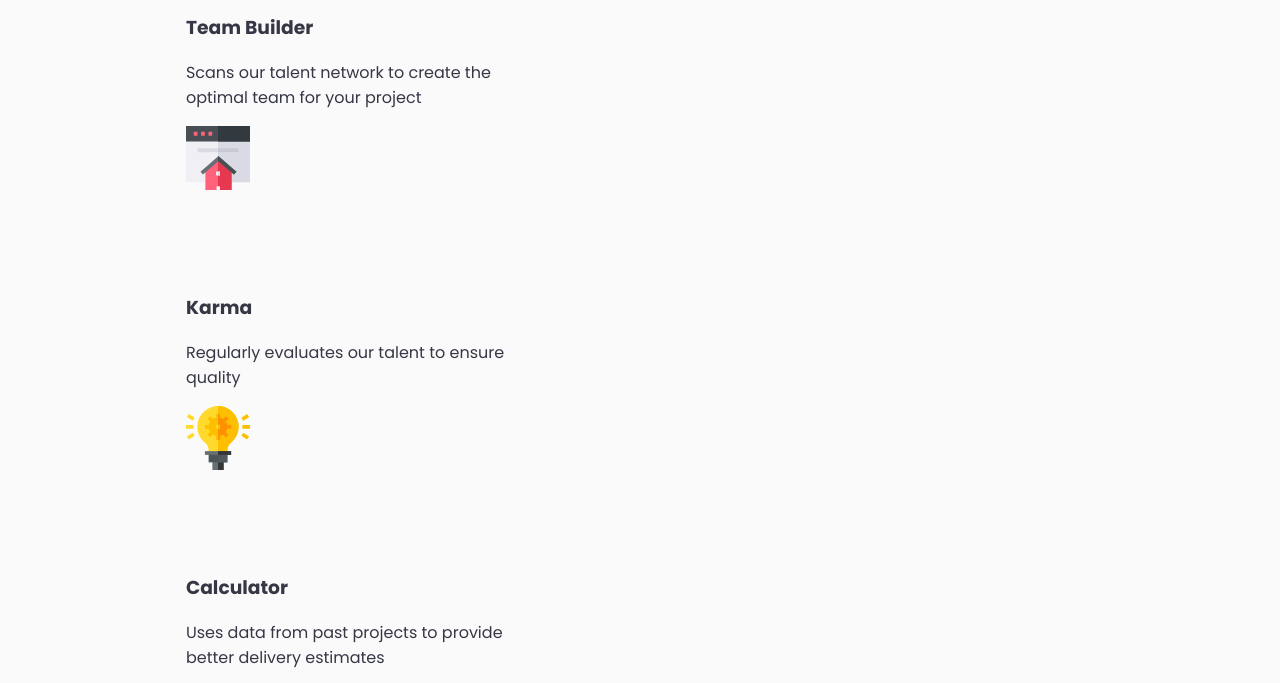
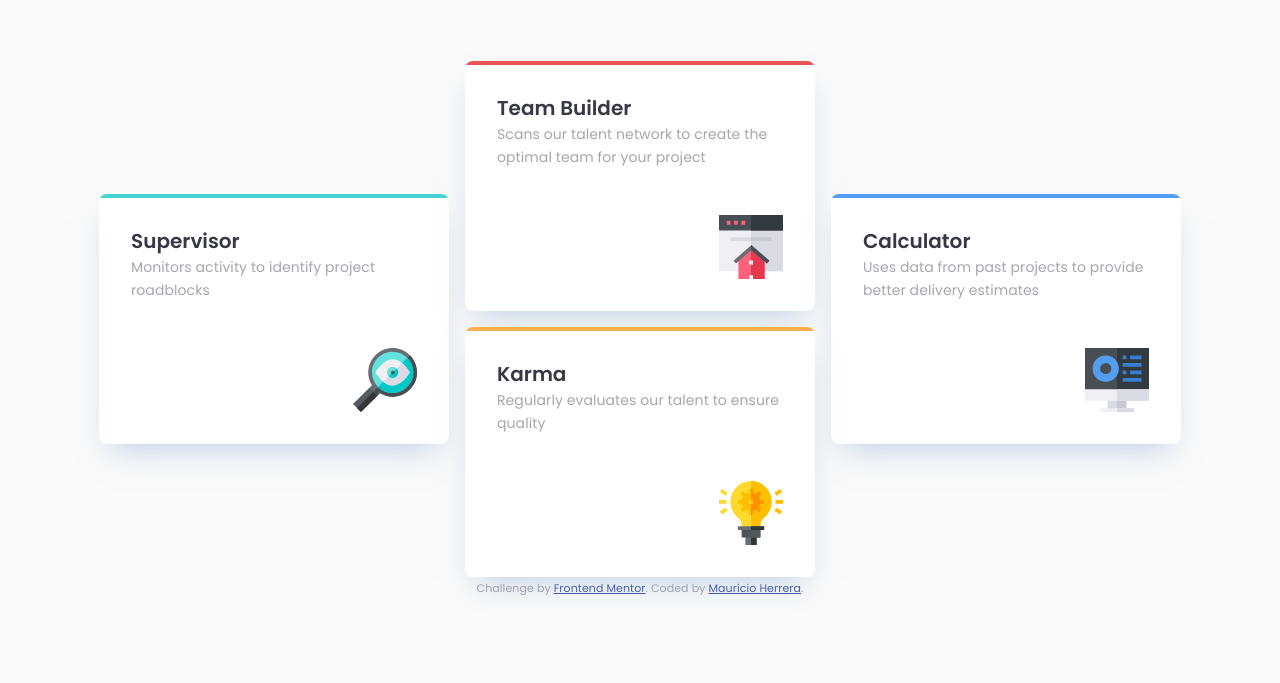
Before and after one commit to newspaceracer/probable-octo-robot, a plain HTML site: page index.html in a window 1280 px wide. Shown: the part 190-873 px from the top of the page. After the commit the page ends 800 px from the top, so only its background shows below. Drawn offline with Linux system fonts and the light colour scheme.

Commit message:
challenge completed

```diff
--- a/index.css
+++ b/index.css
@@ -1,51 +1,170 @@
-:root{
-    --text-color: hsl(234, 12%, 24%);
+:root {
+    --title-color: hsl(232, 12%, 24%);
+    --text-color: hsla(234, 12%, 34%, .5);
     --background-color: hsl(0, 0%, 98%);
+    --space-s: 1rem;
+    --space-m: 2rem;
+    --space-l: 4rem;
+    --radius-base: 8px;
+    --shadow-base: 0 15px 30px -11px hsla(213, 47%, 67%, 0.5);
+    --color-surface: white;
 
+    --color-red: hsl(0, 78%, 62%);      /* Team Builder */
+    --color-cyan: hsl(180, 62%, 55%);    /* Supervisor */
+    --color-orange: hsl(34, 97%, 64%);   /* Karma */
+    --color-blue: hsl(212, 86%, 64%);    /* Calculator */
 }
 
-*{
+* {
+    margin: 0;
+    padding: 0;
+    box-sizing: border-box;
     font-family: "Poppins", sans-serif;
 }
-
 
 body {
     display: flex;
     flex-direction: column;
     justify-content: center;
     align-items: center;
-    height: 100vh;
+    min-height: 100vh;  /* Changed from height to min-height */
     background-color: var(--background-color);
-    color: var(--text-color);
+    color: var(--title-color);
 }
 
-h1{
+h1 {
     font-size: 2.25rem;
     font-weight: 200;
+    letter-spacing: 0.25px;
 }
 
 strong {
     font-weight: 600;
 }
 
-h2{
+h2 {
     font-size: 1rem;
     font-weight: 400;
+    max-width: 55ch;
+    line-height: 25px;
+    color: var(--text-color);
 }
 
-.class-grid{
+h3 {
+    font-size: 1.25rem;
+    font-weight: 600;
+}
+
+p {
+    font-size: 0.875rem;
+    font-weight: 400;
+    letter-spacing: 0.09px;
+    line-height: 23px;
+    color: var(--text-color);
+}
+
+/* COMPOSITION */
+.center-content {
     display: flex;
     flex-direction: column;
-    flex-wrap: wrap;
-    max-height: 530px;
+    align-items: center;
+    justify-content: center;
 }
 
-.card{
+.stack {
+    display: flex;
+    flex-direction: column;
+    gap: var(--space-s);
+    text-align: center;  /* Add this for centered text */
+    padding-bottom: var(--space-l);
+}
+
+.cluster {
+    display: flex;
+    flex-wrap: wrap;
+    gap: var(--space-s);
+    justify-content: center;
+    align-items: center;
+    width: 100%;
+}
+
+.card {
+    position: relative;
+    background: var(--color-surface);
+    padding: var(--space-m);
+    border-radius: var(--radius-base);
+    box-shadow: var(--shadow-base);
+    width: 350px;
     height: 250px;
-    width: 350px;
-    display: block;
+    overflow: hidden;
+    display: flex;
     flex-direction: column;
-    border-radius: 8px;
-    margin-top: 30px;
-    box-shadow: 0 15 30 -11 hsla(213, 47%, 67%, .5);
+    justify-content: space-between;
 }
+
+.card::before {
+    content: '';
+    position: absolute;
+    top: 0;
+    left: 0;
+    width: 100%;
+    height: 4px;
+}
+
+.card[data-type="supervisor"]::before {
+    background: var(--color-cyan);
+}
+
+.card[data-type="team-builder"]::before {
+    background: var(--color-red);
+}
+
+.card[data-type="karma"]::before {
+    background: var(--color-orange);
+}
+
+.card[data-type="calculator"]::before {
+    background: var(--color-blue);
+}
+
+.cluster {
+    display: flex;
+    flex-wrap: wrap;
+    gap: var(--space-s);
+    justify-content: center;
+    align-items: center;
+    width: 100%;
+}
+
+@media (min-width: 1080px) {
+    .cluster {
+        display: grid;
+        grid-template-columns: repeat(3, 1fr);
+        grid-template-rows: repeat(4, auto);
+        gap: var(--space-s);
+    }
+
+    .card:nth-child(1) { /* Supervisor */
+        grid-column: 1;
+        grid-row: 2 / 4;
+    }
+
+    .card:nth-child(2) { /* Team Builder */
+        grid-column: 2;
+        grid-row: 1 / 3;
+    }
+
+    .card:nth-child(3) { /* Calculator */
+        grid-column: 3;
+        grid-row: 2 / 4;
+    }
+
+    .card:nth-child(4) { /* Karma */
+        grid-column: 2;
+        grid-row: 3 / 5;
+    }
+}
+
+.card img {
+    align-self: flex-end;
+}
--- a/index.html
+++ b/index.html
@@ -19,43 +19,59 @@
   </style>
 </head>
 <body>
-  <main>
-  <h1>Reliable, efficient delivery
-  <strong>Powered by Technology</strong></h1>
+  <main class="center-content">
+    <!-- Stack for header content -->
+    <div class="stack">
+      <h1>Reliable, efficient delivery<br>
+        <strong>Powered by Technology</strong>
+      </h1>
 
       <h2>Our Artificial Intelligence powered tools use millions of project data points
       to ensure that your project is successful</h2>
-  <div class="card-grid">
-    <div class="card">
+    </div>
+
+    <!-- Cluster for card layout -->
+    <div class="cluster" data-layout="card-grid">
+      <div class="card flow" data-type="supervisor">
+        <div class="card-text">
           <h3>Supervisor</h3>
           <p>Monitors activity to identify project roadblocks</p>
+        </div>
         <img src="images/icon-supervisor.svg" alt="icon of magnifying glass">
       </div>
 
-    <div class="card">
+      <div class="card flow" data-type="team-builder">
+        <div class="card-text">
           <h3>Team Builder</h3>
           <p>Scans our talent network to create the optimal team for your project</p>
+        </div>
       <img src="images/icon-team-builder.svg" alt="icon of house">
      </div>
 
-    <div class="card">
+      <div class="card flow" data-type="calculator">
+      <div class="card-text">
+        <h3>Calculator</h3>
+        <p>Uses data from past projects to provide better delivery estimates</p>
+      </div>
+      <img src="images/icon-calculator.svg" alt="icon of computer">
+      </div>
+
+      <div class="card flow" data-type="karma">
+        <div class="card-text">
         <h3>Karma</h3>
         <p>Regularly evaluates our talent to ensure quality</p>
+        </div>
       <img src="images/icon-karma.svg" alt="icon of light bulb">
       </div>
+   </div>
 
-    <div class="card">
-      <h3>Calculator</h3>
-      <p>Uses data from past projects to provide better delivery estimates</p>
-      <img src="images/icon-calculator.svg" alt="icon of computer">
-    </div>
-   </div>
+
   </main>
 
   <footer>
     <p class="attribution">
       Challenge by <a href="https://www.frontendmentor.io?ref=challenge" target="_blank">Frontend Mentor</a>.
-      Coded by <a href="#">Your Name Here</a>.
+      Coded by <a href="https://herrera.wiki">Mauricio Herrera</a>.
     </p>
   </footer>
 </body>
```
Also changed, not shown: design/desktop-preview.jpg (deleted), 4 other files. Lines whose indentation alone changed are shown as unchanged.
